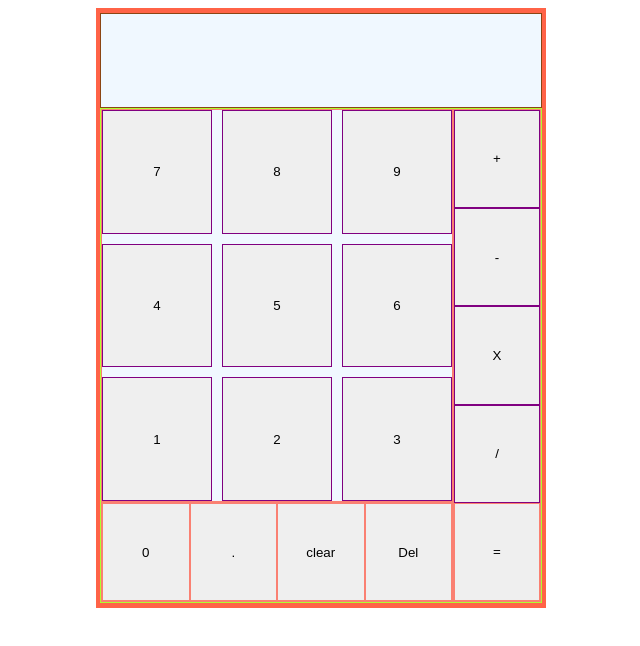
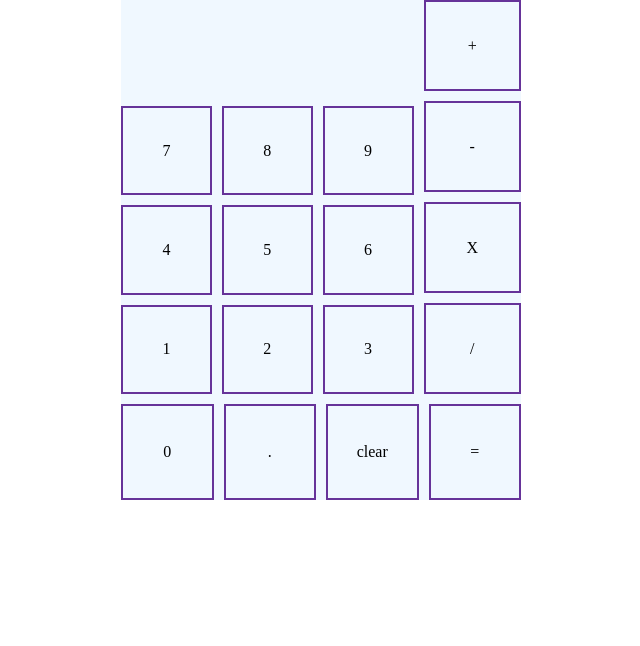
Before and after one commit to noah-milliken/calculator, a plain HTML site: page index.html in a window 1280 px wide. Shown: the whole page, without its empty margins (319-959 px from the left). Drawn offline with Linux system fonts and the light colour scheme.

Commit message:
finished functionality will style more later

```diff
--- a/app.js
+++ b/app.js
@@ -1,29 +1,64 @@
 const display = document.getElementById('display')
 const buttons = document.querySelectorAll('.num-btn')
+const equal = document.getElementById('equals')
+const clear = document.getElementById('clear')
 const delBtn = document.getElementById('del-btn')
-const equal = document.getElementById('equals')
+display.style.textAlign = 'right'
 let displayValue = ''
+console.log(buttons)
 
 
+console.log(clear)
 buttons.forEach(button => {
+
     button.addEventListener('click', function (e) {
+        console.log(e)
         display.textContent += e.target.id
         displayValue += e.target.id
-        console.log(displayValue)
-        console.log(display.textContent)
     })
 })
 equal.addEventListener('click', function calculate() {
+
     let opVal = displayValue.split(' ')
-        (operate(opVal[1], opVal[0], opVal[2]))
+    console.log(typeof opVal[2])
+    if (!opVal[1] || !opVal[2]) {
+        return
+    } else {
+        display.textContent = operate(opVal[1], opVal[0], opVal[2])
+        displayValue = operate(opVal[1], opVal[0], opVal[2])
+        console.log(display.textContent)
+    }
+})
+clear.addEventListener('click', function () {
+    displayValue = ''
+    display.textContent = ''
+})
+// delBtn.addEventListener('click', function () {
+//     displayValue = displayValue.slice(0, -1)
+//     display.textContent = displayValue = displayValue.slice(0, -1)
+//     console.log(displayValue)
+// })
 
-})
+function operate(operator, a, b) {
+    a = Number(a)
+    b = Number(b)
+    if (operator === '/' && b === 0) {
+        console.log('You cant divide by 0 you donut')
+        //} else if ()
+        //
 
-
-//function that uses reduce and calls the function at each itteration.
-
-
-
+    } else {
+        if (operator === '+') {
+            return add(a, b)
+        } else if (operator === '-') {
+            return subtract(a, b)
+        } else if (operator === '*') {
+            return multiply(a, b)
+        } else if (operator === "/") {
+            return divide(a, b)
+        }
+    }
+}
 function add(a, b) {
     return a + b
 }
@@ -38,17 +73,3 @@ function multiply(a, b) {
 function divide(a, b) {
     return a / b
 }
-
-function operate(operator, a, b) {
-    a = Number(a)
-    b = Number(b)
-    if (operator === '+') {
-        return add(a, b)
-    } else if (operator === '-') {
-        return subtract(a, b)
-    } else if (operator === '*') {
-        return multiply(a, b)
-    } else if (operator === "/") {
-        return divide(a, b)
-    }
-}
--- a/index.html
+++ b/index.html
@@ -14,14 +14,16 @@
         <div class="calculator">
             <div class="display-container">
                 <h1 id="display"> </h1>
+                <!-- <button class="aux-btn del-btn" id="del-btn">Del</button> -->
             </div>
-            <div class="all-btns">
+
             <div class="functions">
-                    <button class="num-btn func-btn" id=" + " value=" + ">+</button>
-                    <button class="num-btn func-btn" id=" - " value=" - ">-</button>
-                    <button class="num-btn func-btn" id=" * " value=" * ">X</button>
-                    <button class="num-btn func-btn" id=" / " value=" / ">/</button>
-                    <button class="func-btn" id="equals">=</button>
+
+                <button class="func-btn num-btn" id=" + " value=" + ">+</button>
+                <button class="func-btn num-btn" id=" - " value=" - ">-</button>
+                <button class="func-btn num-btn" id=" * " value=" * ">X</button>
+                <button class="func-btn num-btn" id=" / " value=" / ">/</button>
+
             </div>
             <div class="num-btns">
                 <button class="num-btn" id="7" value="7">7</button>
@@ -35,12 +37,13 @@
                 <button class="num-btn" id="3" value="3">3</button>
             </div>
             <div class="aux-btns">
-                    <button class="num-btn aux-btn aux-btn " id="0">0</button>
+                <button class="aux-btn num-btn" id="0">0</button>
                 <button class="aux-btn decimal-btn">.</button>
-                    <button class="aux-btn cear-btn">clear</button>
-                    <button class="aux-btn del-btn" id="del-btn">Del</button>
+                <button class="aux-btn " id="clear">clear</button>
+                <button class="aux-btn" id="equals">=</button>
+
             </div>
-            </div>
+
         </div>
     </main>
 
--- a/style.css
+++ b/style.css
@@ -1,40 +1,60 @@
-body {
-    box-sizing: border-box;
+* {
+    padding: 0;
+    margin: 0;
+    border: none;
 }
 
-li {
-    list-style: none;
+button,
+input[type="submit"],
+input[type="reset"] {
+    background: none;
+    color: inherit;
+    border: none;
+    padding: 0;
+    font: inherit;
+    cursor: pointer;
+    outline: inherit;
 }
+
 
 main {
     display: flex;
     justify-content: center;
     align-items: center;
     margin: 0 auto;
-    background-color: tomato;
-    width: 450px;
-    height: 600px;
+
+    width: 400px;
+    height: 500px;
 }
 
 #display {
-    height: 50px;
-    color: green;
+    padding: none;
+    height: 100%;
+    width: 100%;
 }
 
 .calculator {
-    display: flex;
-    flex-direction: column;
-    justify-content: center;
-    align-items: center;
+    display: grid;
+    gap: 10px;
+    grid-template-areas:
+        "display functions"
+        "num-btns functions"
+        "aux-btns aux-btns"
+    ;
+    grid-template-rows: 1fr 3fr 1fr;
+    grid-template-columns: 3fr 1fr;
     background-color: aliceblue;
-    border: solid tomato 1px;
-    width: calc(100% - 10px);
-    height: calc(100% - 10px);
+    width: 100%;
+    height: 100%;
 }
 
 .display-container {
+    display: grid;
+    gap: 10px;
+    grid-template-columns: 1fr 100px;
+    grid-area: display;
     width: 100%;
-    border: solid 1px saddlebrown;
+
 }
 
 .all-btns>* {
@@ -42,34 +62,23 @@ main {
     margin: 0;
 }
 
-.all-btns {
-    display: grid;
-    border: solid 1px greenyellow;
-    width: 100%;
-    height: 100%;
-    grid-template-areas:
-        "num-btns functions"
-        "aux-btns functions"
-    ;
-    grid-template-rows: 1fr 100px;
-    grid-template-columns: 4fr 1fr;
-}
 
 .functions {
     grid-area: functions;
     display: grid;
+    gap: 10px;
     place-items: center;
-    border: 1px solid salmon;
-    grid-template-rows: repeat(5, 1fr);
+    grid-template-rows: repeat(4, 1fr);
 
 }
 
 .func-btn {
     display: grid;
+    border: solid 1px red;
     place-items: center;
     height: 100%;
     width: 100%;
-    border: solid salmon 1px;
+
 }
 
 
@@ -81,21 +90,26 @@ main {
     gap: 10px;
     grid-template-columns: repeat(3, 1fr);
     grid-template-rows: repeat(3, 1fr);
-    border: 1px solid salmon;
+
 }
 
 .num-btn {
     display: grid;
     place-items: center;
-    border: solid purple 1px;
+    border: solid 2px rebeccapurple;
+}
+
+#0 {
+    border: solid 2px rebeccapurple;
 }
 
 .aux-btns {
     grid-area: aux-btns;
     display: grid;
+    gap: 10px;
     grid-template-columns: repeat(4, 1fr);
-    grid-template-rows: repeat(1, 100%);
-    border: 1px solid salmon;
+    grid-template-rows: repeat(1, 1fr);
+
     place-items: center;
 }
 
@@ -103,6 +117,7 @@ main {
     height: 100%;
     width: 100%;
     display: grid;
+    border: solid 2px rebeccapurple;
     place-items: center;
-    border: solid 1px salmon;
+
 }
```
Lines whose indentation alone changed are shown as unchanged.
